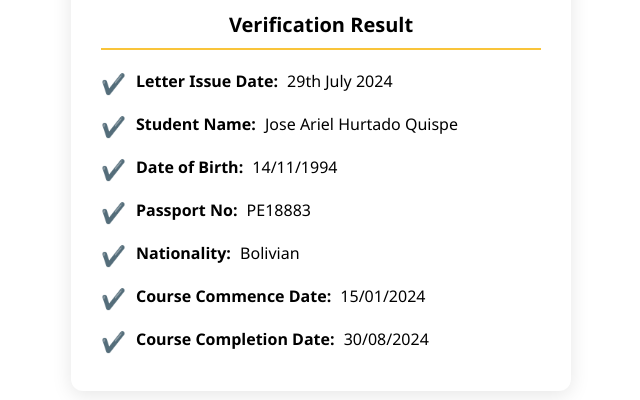
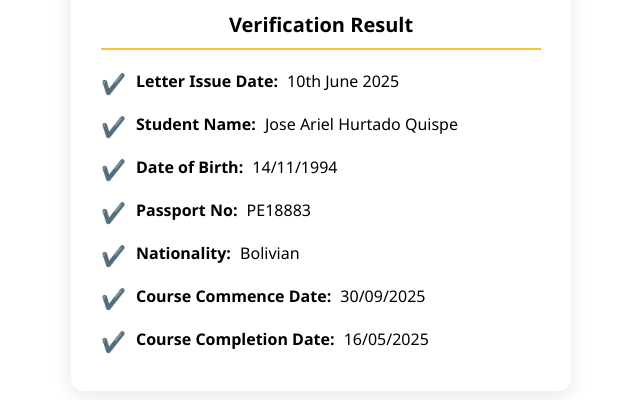
Before and after one commit to AntoniaQM/LetterVerification, a plain HTML site: page index.html in a window 1280 px wide. Shown: the part 192-592 px from the top of the page, 319-959 px from the left. Drawn offline with Linux system fonts and the light colour scheme.

Commit message:
index.html

```diff
--- a/index.html
+++ b/index.html
@@ -89,7 +89,7 @@
 
       <div class="item">
         <div class="item-icon">✔️</div>
-        <div><span class="item-label">Letter Issue Date:</span><span class="item-value"> 29th July 2024</span></div>
+        <div><span class="item-label">Letter Issue Date:</span><span class="item-value"> 10th June 2025</span></div>
       </div>
 
       <div class="item">
@@ -114,12 +114,12 @@
 
       <div class="item">
         <div class="item-icon">✔️</div>
-        <div><span class="item-label">Course Commence Date:</span><span class="item-value"> 15/01/2024</span></div>
+        <div><span class="item-label">Course Commence Date:</span><span class="item-value"> 30/09/2025</span></div>
       </div>
 
       <div class="item">
         <div class="item-icon">✔️</div>
-        <div><span class="item-label">Course Completion Date:</span><span class="item-value"> 30/08/2024</span></div>
+        <div><span class="item-label">Course Completion Date:</span><span class="item-value"> 16/05/2025</span></div>
       </div>
     </div>
   </div>
```
